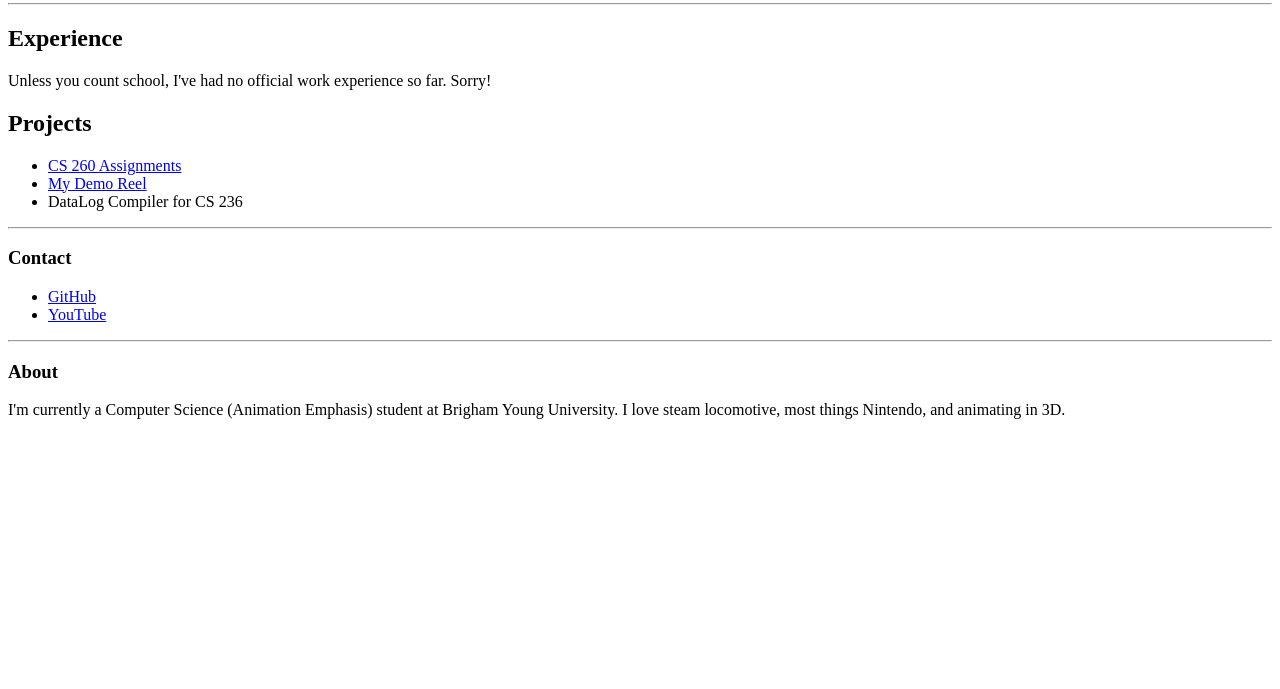
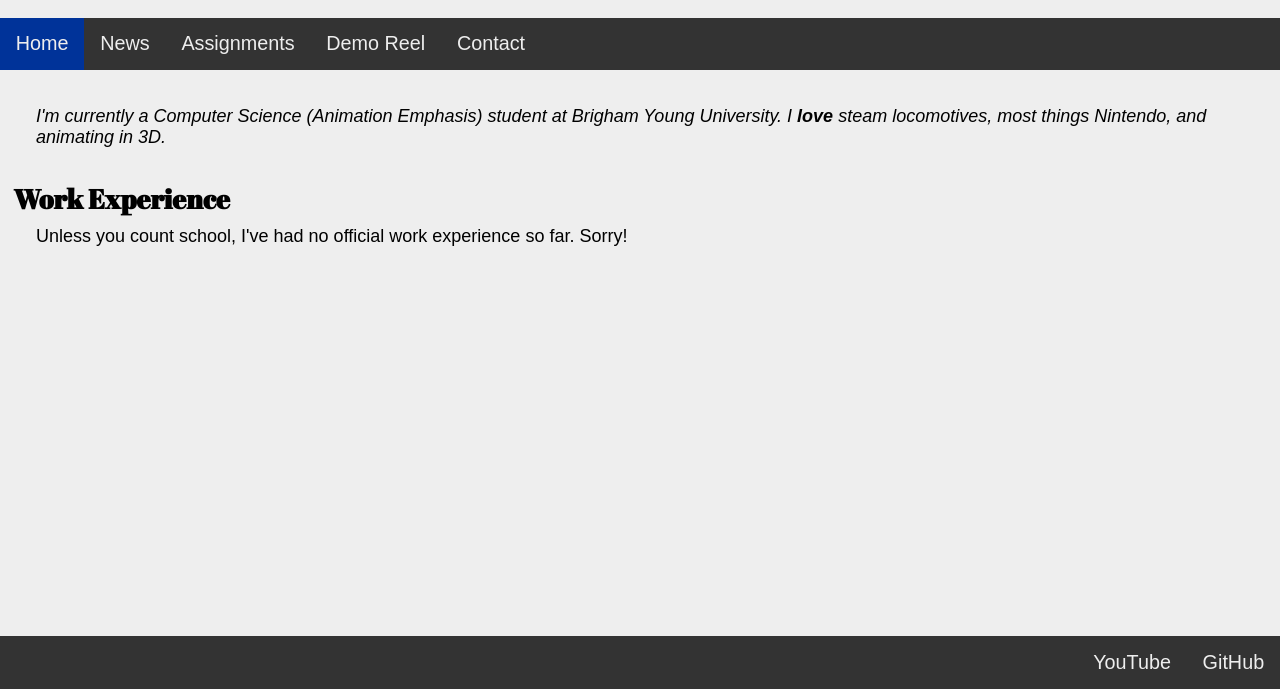
Before and after one commit to MatthewMinson/Website, a plain HTML site: page html/index.html in a window 1280 px wide. Shown: the part 111-800 px from the top of the page. Drawn offline with Linux system fonts and the light colour scheme; a web font is replaced by a local one.

Commit message:
Activity C1 -- Added CSS to and modified the home page

```diff
--- a/html/index.html
+++ b/html/index.html
@@ -1,36 +1,42 @@
 <!DOCTYPE html>
 <html>
 <head>
+<meta charset='UTF-8'/>
 <title>Matthew's Home Page</title>
+<link rel="preconnect" href="https://fonts.gstatic.com">
+<link href="https://fonts.googleapis.com/css2?family=Abril+Fatface&family=Akaya+Telivigala&display=swap" rel="stylesheet">
+
+<link rel='stylesheet' href='styles.css'/>
 </head>
 <body>
 
-<h1>Home</h1>
-<p>Welcome to my website!</p>
+<h1>The Home of Matthew Minson</h1>
 
-<hr/>
+<ul class='nav-bar horizontal-menu'>
+	<li><p class='active' href='index.html'>Home</a></li>
+	<li><a href='news.html'>News</a></li>
+	<li class='dropdown'>
+		<a href="projects/cs-260.html">Assignments</a></li>
+		<!--<a href="javascript:void(0)" class="dropbtn">Assignments</a></li>
+		<div class="dropdown-content">
+			<a href='projects/activity-d6/formatting.html'>Activity D6</a>
+			<a href='projects/activity-d7/activity-d7.html'>Activity D7</a>
+		</div>-->
+	<li><a href="https://youtu.be/WHvEsPOmMb0">Demo Reel</a></li>
+	<li><a href='contact.html'>Contact</a></li>
+</ul>
 
-<h2>Experience</h2>
+<p class='synopsis'>I'm currently a Computer Science (Animation Emphasis) student at Brigham Young University. I <strong>love</strong> steam locomotives, most things Nintendo, and animating in 3D.</p>
+
+<h2>Work Experience</h2>
 <p>Unless you count school, I've had no official work experience so far. Sorry!</p>
 
-<h2>Projects</h2>
-<ul>
-	<li><a href="projects/cs-260.html">CS 260 Assignments</a></li>
-	<li><a href="https://youtu.be/WHvEsPOmMb0">My Demo Reel</a></li>
-	<li>DataLog Compiler for CS 236</li>
-</ul>
-
-<hr/>
-<h3>Contact</h3>
-<ul>
+<ul class='contact-bar horizontal-menu'>
 	<li><a href="https://github.com/MatthewMinson">GitHub</a></li>
 	<li><a href="https://www.youtube.com/channel/UCtu2_udbVmFbELctVRHvTfA">YouTube</a></li>
 </ul>
 
-<hr/>
 
-<h3>About</h3>
-<p>I'm currently a Computer Science (Animation Emphasis) student at Brigham Young University. I love steam locomotive, most things Nintendo, and animating in 3D.</p>
 
 
 
--- /dev/null
+++ b/html/styles.css
@@ -0,0 +1,103 @@
+* {
+  margin: 0;
+  padding: 0;
+  box-sizing: border-box;
+}
+
+body {
+  font-family: 'Akaya Telivigala', sans-serif;
+  font: 'Akaya Telivigala';
+  background-color: #EEE;
+  font-size: 18px;
+}
+
+h1, h2, h3 {
+  font-family: 'Abril Fatface', sans-serif;
+}
+
+h1 {
+  font-size: 2.5em;
+  padding: 0.75em;
+}
+
+h2, h3 {
+  padding-top: 0.5em;
+  padding-left: 0.5em;
+  padding-bottom: 0.2em;
+}
+
+p {
+  padding-top: 0.2em;
+  padding-left: 2em;
+}
+
+li {
+  padding-left: 2em;
+}
+
+.nav-bar {
+  list-style-type: none;
+  overflow: hidden;
+  background-color: #333;
+  position: -webkit-sticky; /* For Safari */
+  position: sticky;
+  top: 0;
+}
+
+.contact-bar {
+  list-style-type: none;
+  overflow: hidden;
+  background-color: #333;
+  position: fixed;
+  bottom: 0;
+  width: 100%;
+}
+
+.nav-bar li {
+  float: left;
+  padding-left: 0em;
+}
+
+.contact-bar li {
+  float:right;
+  padding-left: 0em
+}
+
+.horizontal-menu li a, .horizontal-menu li p {
+  display: block;
+  color: #EEE;
+  text-align: center;
+  font-size: 1.1em;
+  padding: 0.75em 0.8em;
+  text-decoration: none;
+  -webkit-user-select: none; /* Safari */
+  -moz-user-select: none; /* Firefox */
+  -ms-user-select: none; /* IE10+/Edge */
+  user-select: none; /* Standard */
+}
+
+.horizontal-menu li a:hover {
+  background-color: #222;
+}
+
+.horizontal-menu li a:active {
+  background-color: #111;
+}
+
+.active {
+  background-color: #003399;
+}
+
+.horizontal-menu li .active:hover {
+  background-color: #002266;
+}
+
+.synopsis {
+  font-style: italic;
+  padding: 2em;
+  padding-bottom: 1em;
+}
+
+.synopsis em {
+  font-style: normal;
+}
```
